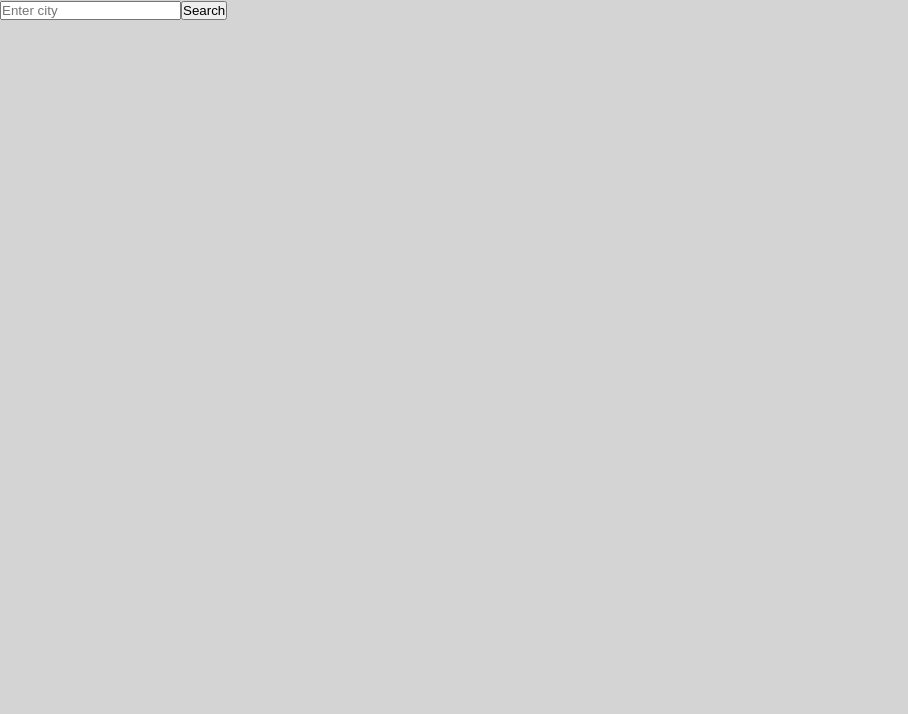
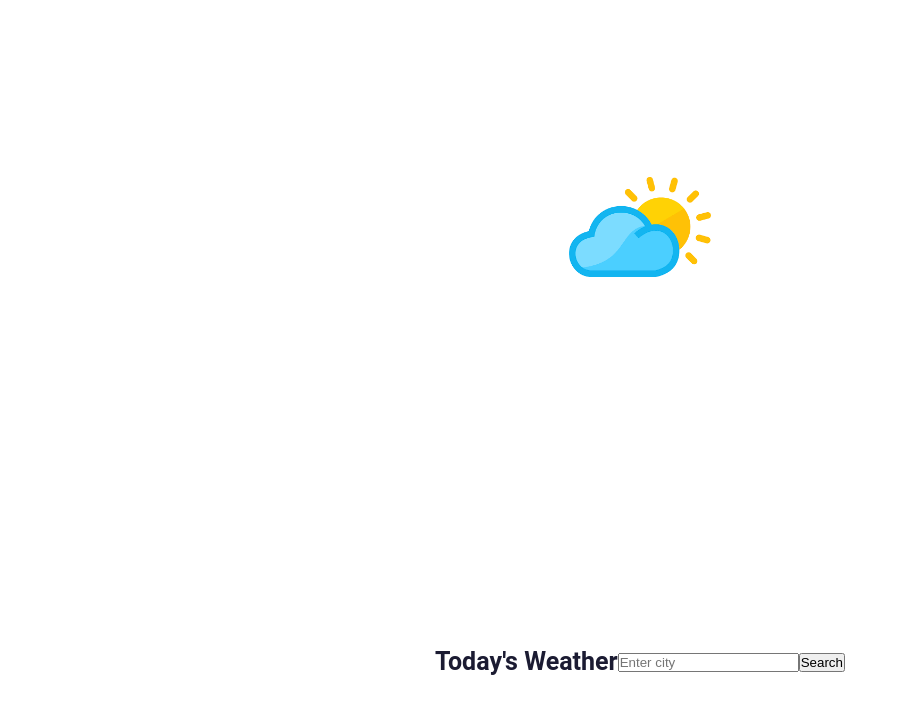
Before and after one commit to AlexanderLoopez/Weather-App, a React (Create React App) app: page / in a window 1280 px wide. Shown: the top 714 px of the page, without its empty margins (0-908 px from the left). Built offline with nearby package versions, Linux system fonts and the light colour scheme.

Commit message:
Adding styles

```diff
--- a/src/App.css
+++ b/src/App.css
@@ -1,9 +1,37 @@
 * {
   margin: 0;
   padding: 0;
+  box-sizing: border-box;
 }
 
-.container {
-  max-width: 1080px;
-  margin: 20px auto;
+.App {
+  height: 110vh;
+  padding-top: 10px;
+  background-color: #ffffff;
+  font-family: Lato, sans-serif;
+  display: flex;
+  flex-wrap: wrap;
+  justify-content: center;
+  align-items: center;
 }
+
+.logo-container {
+  width: 100%;
+  height: 50px;
+  margin: 8px;
+  display: flex;
+  align-items: center;
+  justify-content: center;
+}
+
+h1 {
+  color: #1b1b32;
+  font-size: 25px;
+  font-family: Roboto, sans-serif;
+  text-align: center;
+  margin: 20px 0;
+}
+
+.app-logo {
+  height: 100px;
+}
--- a/src/App.js
+++ b/src/App.js
@@ -1,4 +1,5 @@
 import './App.css';
+import weatherAppLogo from './components/Assets/app-logo.png';
 import React, { useState } from 'react';
 import SearchCity from './components/Weather App/SearchCity';
 import CurrentLocation from './components/Weather App/UserLocation';
@@ -13,10 +14,16 @@ function App() {
   return (
     <div className="App">
       <div className='logo-container'>
-
+        <img
+        src={weatherAppLogo}
+        className='app-logo'
+        alt='Weather App Logo' />
       </div>
+      <h1>Today's Weather</h1>
+      <div className='weather-container'>
         <SearchCity onSearch={handleSearch} />
         {weatherData && <CurrentLocation />}
+      </div>
     </div>
   );
 }
--- a/src/components/Weather App/SearchCity.js
+++ b/src/components/Weather App/SearchCity.js
@@ -1,5 +1,6 @@
 import React, { useState } from 'react';
 import axios from 'axios';
+
 
 const SearchCity = ({ onSearch }) => {
   const [city, setCity] = useState('');
@@ -19,6 +20,7 @@ const SearchCity = ({ onSearch }) => {
   return (
     <div>
       <input
+      className='search-input'
         type="text"
         placeholder="Enter city"
         value={city}
--- a/src/components/Weather App/UserLocation.js
+++ b/src/components/Weather App/UserLocation.js
@@ -1,5 +1,6 @@
 import React, { useState, useEffect } from 'react';
 import axios from 'axios';
+
 
 const CurrentLocation = () => {
   const [location, setLocation] = useState(null);
@@ -30,7 +31,7 @@ const CurrentLocation = () => {
   }, []);
 
   return (
-    <div>
+    <div className='weather'>
       <h2>Current Location Weather</h2>
       {location && (
         <div>
--- /dev/null
+++ b/src/components/styles/UserLocation.css
@@ -0,0 +1,6 @@
+* {
+  margin: 0;
+  padding: 0;
+  box-sizing: border-box;
+  justify-content: center;
+}
```
Also changed, not shown: src/components/styles/SearchCity.css (added, +9 -0 lines), src/components/Assets/app-logo.png (added).
